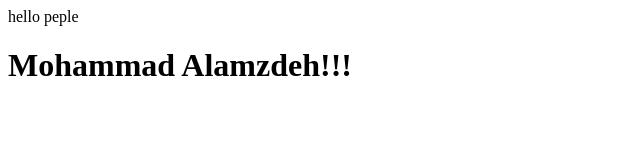
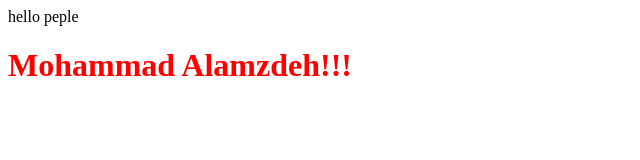
Before and after one commit to CityZens1999/cs50xiran, a plain HTML site: page index.html in a window 1280 px wide. Shown: the whole page, without its empty margins (0-640 px from the left). Drawn offline with Linux system fonts and the light colour scheme.

Commit message:
add color

```diff
--- a/index.html
+++ b/index.html
@@ -8,6 +8,6 @@
 </head>
 <body>
     hello peple
-    <h1 style = "red" >Mohammad Alamzdeh!!!</h1>
+    <h1 style = "color : red" >Mohammad Alamzdeh!!!</h1>
 </body>
 </html>
```
